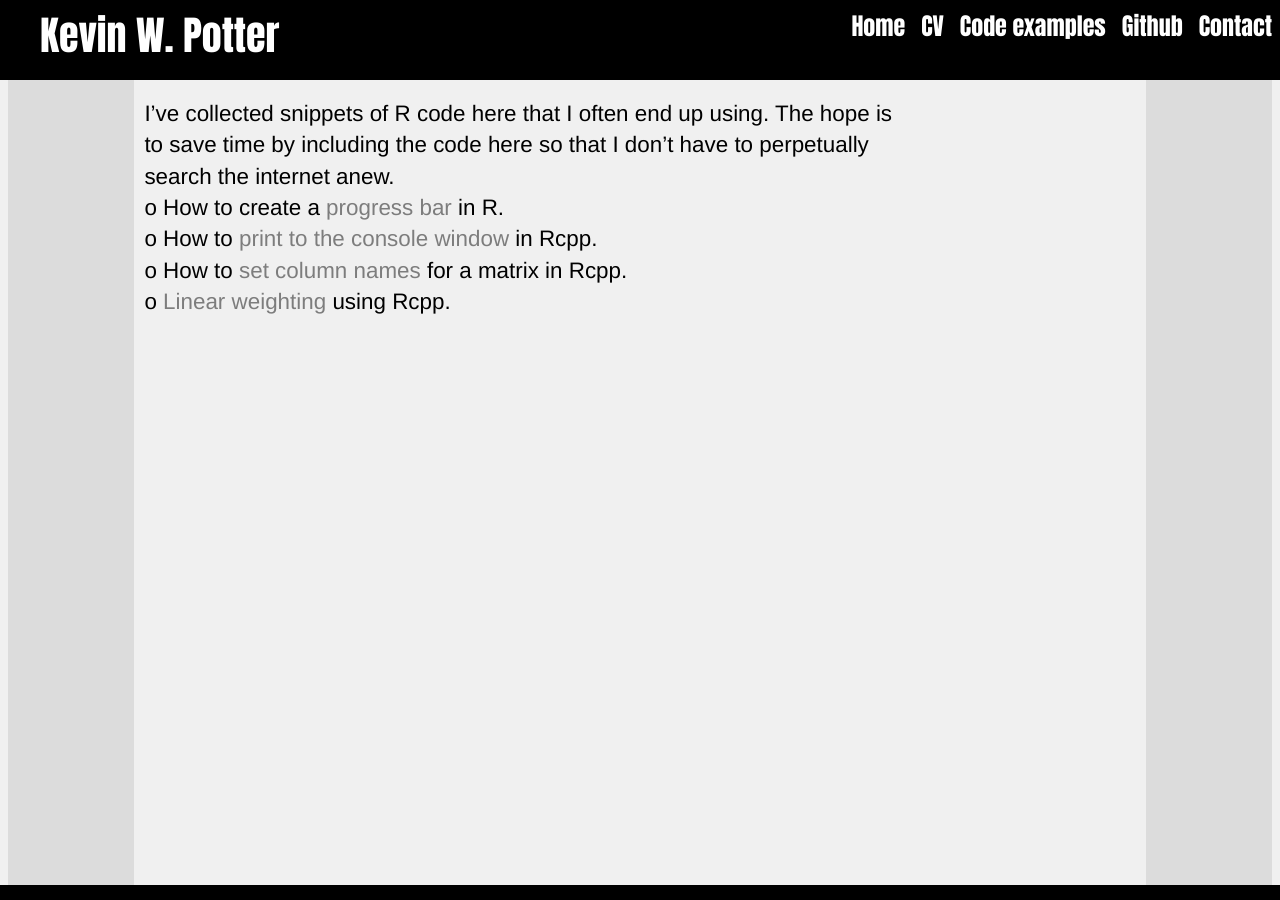
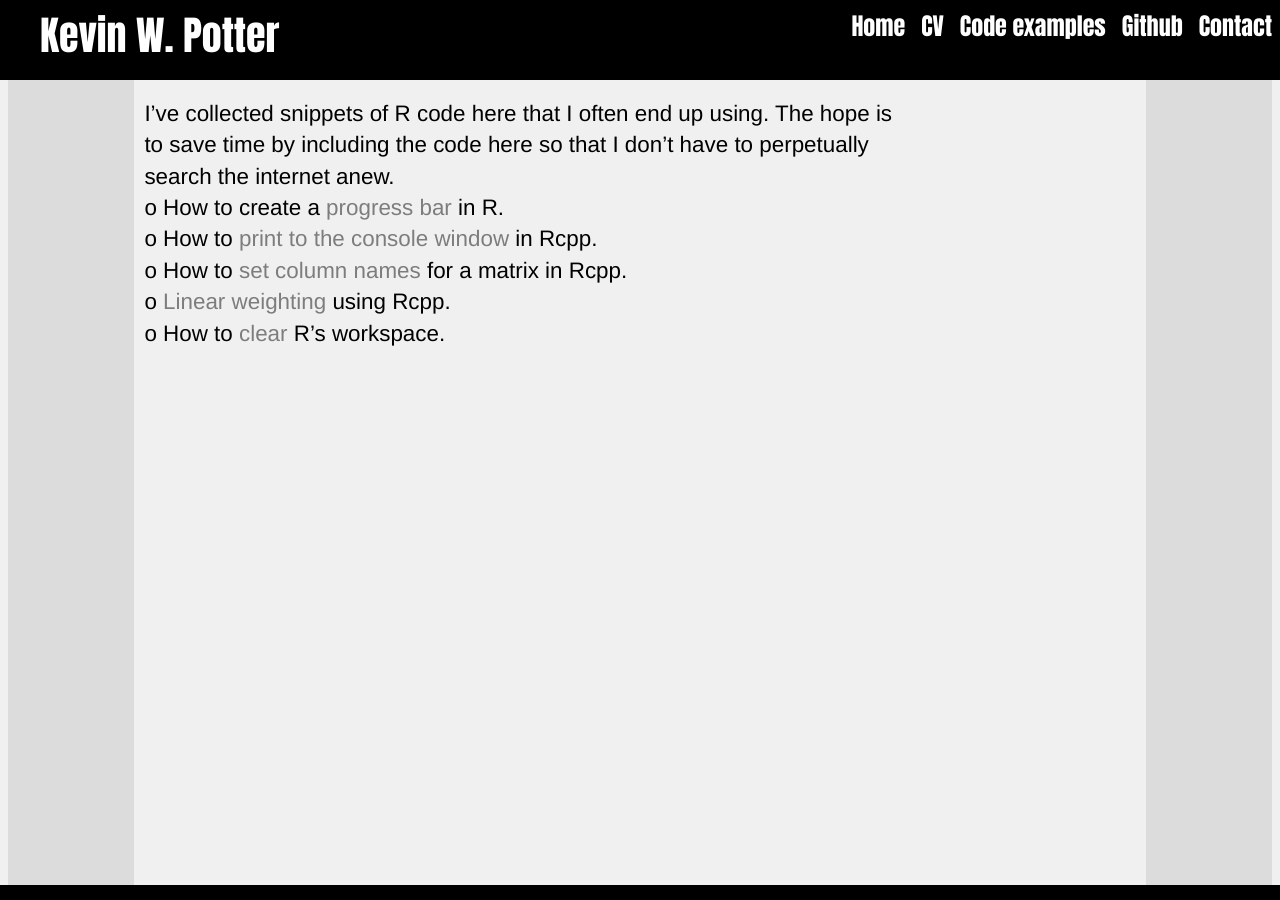
Before and after one commit to rettopnivek/rettopnivek.github.io, a Jekyll site: the page built from r_tips/index.md, in a window 1280 px wide and 900 px high. Built offline with Jekyll 4.4.1, drawn with Linux system fonts in a browser that asks for light colours.

Commit message:
Update index.md

```diff
--- a/r_tips/index.md
+++ b/r_tips/index.md
@@ -9,6 +9,7 @@ o How to create a [progress bar](http://rettopnivek.github.io/pages/Progress_bar
 o How to [print to the console window](http://rettopnivek.github.io/pages/Rcpp_console_print.html) in Rcpp.
 o How to [set column names](http://rettopnivek.github.io/pages/Rcpp_column_names.html) for a matrix in Rcpp.
 o [Linear weighting](http://rettopnivek.github.io/pages/Coef_est.html) using Rcpp.
+o How to [clear](http://rettopnivek.github.io/pages/Clear_workspace.html) R's workspace.
 
 
 [//]: # (This is an example of a comment)
```
